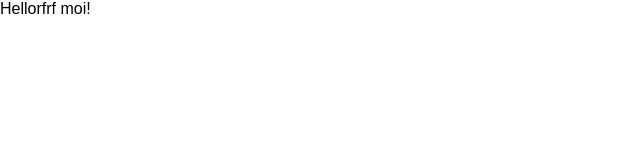
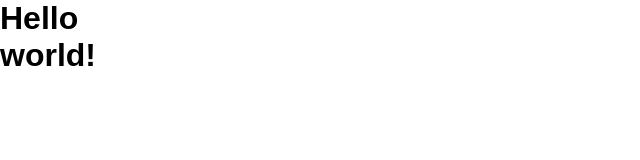
Before and after one commit to subeida91/blog-site, a Gatsby site: page / in a window 1280 px wide. Shown: the whole page, without its empty margins (0-640 px from the left). Built offline with nearby package versions, Linux system fonts and the light colour scheme; Gatsby itself is replaced by a stand-in of ours; a web font is replaced by a local one.

Commit message:
added styles

```diff
--- /dev/null
+++ b/src/components/Container.js
@@ -0,0 +1,6 @@
+import React from "react"
+import { ContainerWrapper } from "../elements"
+
+export const Container = ({ children }) => {
+  return <ContainerWrapper>{children}</ContainerWrapper>
+}
--- /dev/null
+++ b/src/components/index.js
@@ -0,0 +1 @@
+export * from "./Container"
--- /dev/null
+++ b/src/elements/ContainerElements.js
@@ -0,0 +1,19 @@
+import styled from "styled-components"
+
+export const ContainerWrapper = styled.div`
+    height: 100%;
+    display: grid;
+    grid-template-columns: 1fr repeat(12, minmax(auto, 4.2rem));
+    grid-template-rows: 7.8rem 20rem 5rem auto;
+    gap: 0 2rem;
+
+    @media ${props => props.theme.breakpoints.tablet}{
+        grid-template-columns: 2rem repeat(6, 1fr) 2rem;
+        grid-gap: 0 1rem;
+    }
+
+    @media ${props => props.theme.breakpoints.mobile}{
+        grid-template-columns: 1rem repeat (6, 1fr) 1rem;
+
+    }
+    `
--- /dev/null
+++ b/src/elements/index.js
@@ -0,0 +1 @@
+export * from "./ContainerElements"
--- a/src/pages/index.js
+++ b/src/pages/index.js
@@ -1,5 +1,13 @@
 import React from "react"
+import { Container } from "../components"
 
-export default function Home() {
-  return <div>Hellorfrf moi!</div>
+
+export const IndexPage = () => {
+    return (
+      <Container>
+        <h1>Hello world!</h1>
+      </Container>
+    )
 }
+
+export default IndexPage
```
